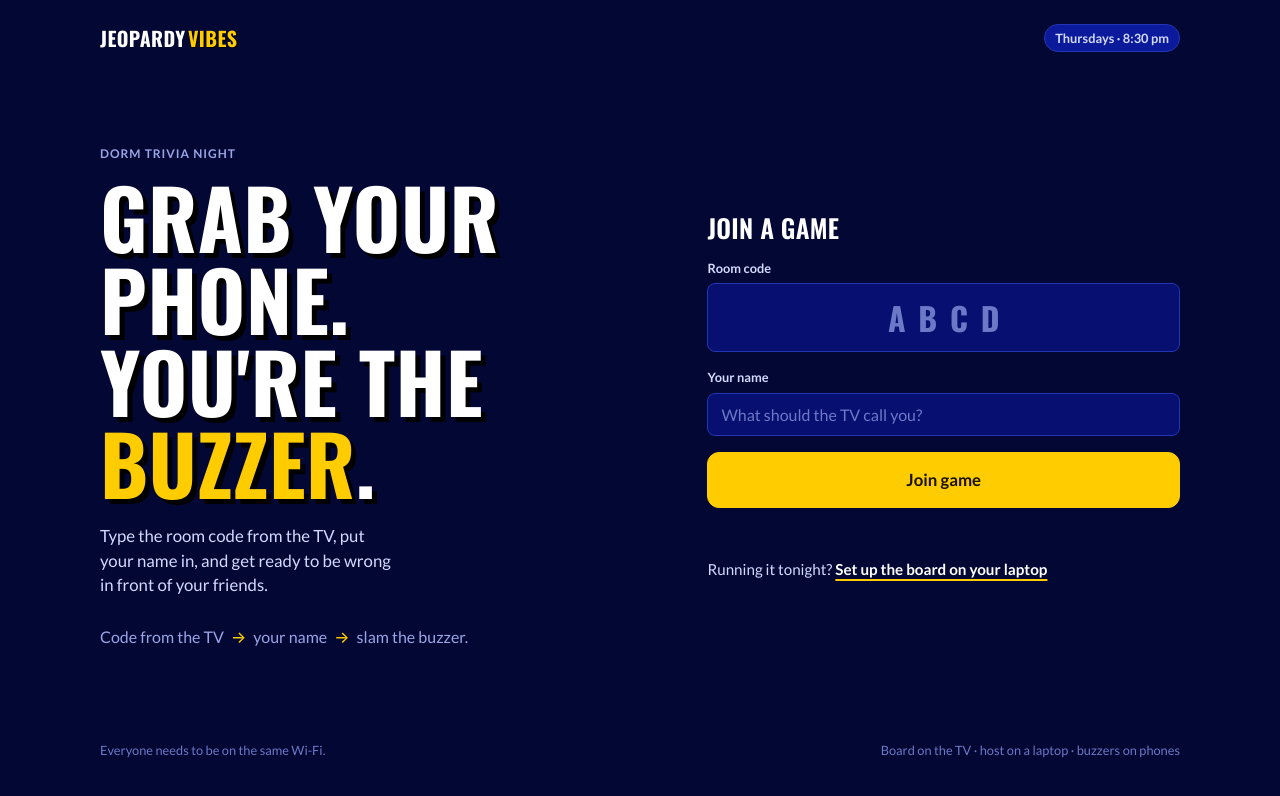
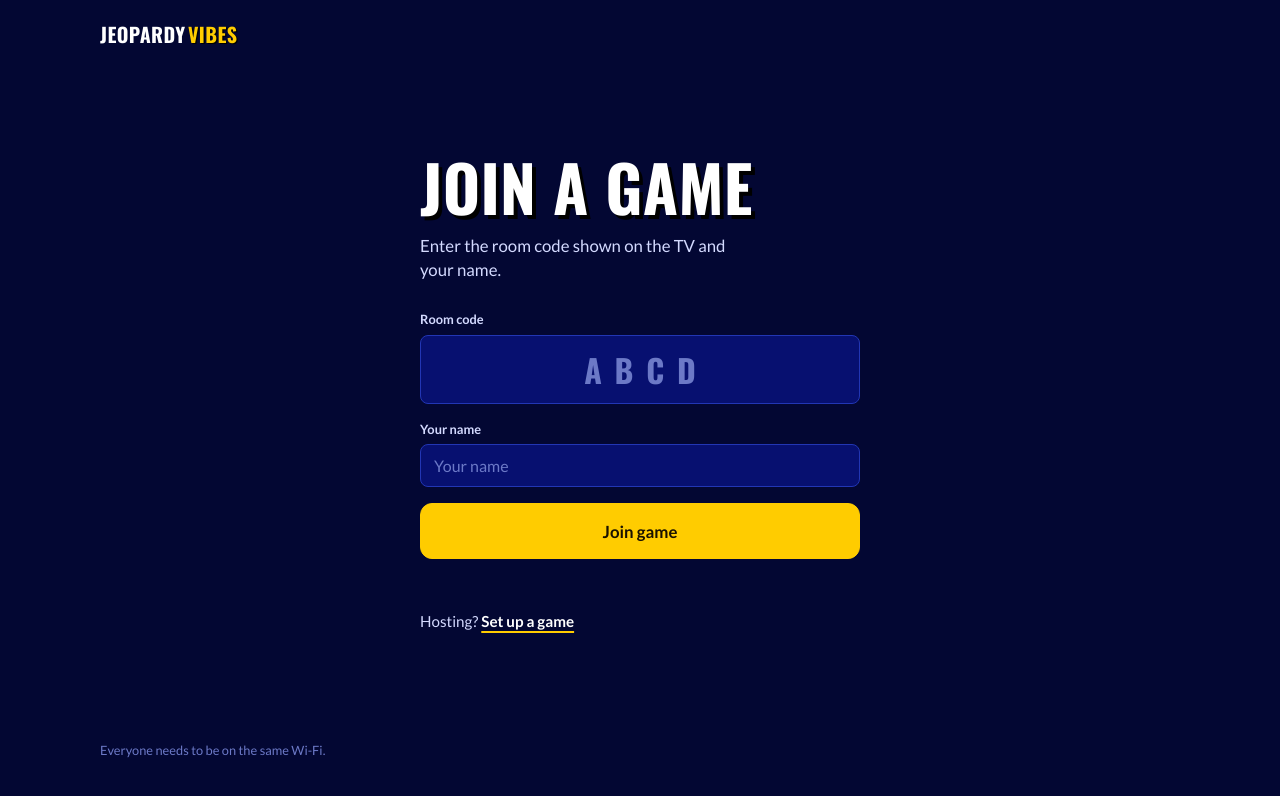
Before and after one commit to Gjones747/jeopardyVIBES, a website: page public/index.html in a window 1280 px wide. Drawn offline with Linux system fonts and the light colour scheme.

Commit message:
Simplify intro copy and landing layout; add board builder screenshots

```diff
--- a/public/index.html
+++ b/public/index.html
@@ -16,17 +16,13 @@
     .landing-top { display: flex; justify-content: space-between; align-items: center; }
     .landing-body {
       flex: 1;
-      display: grid;
-      grid-template-columns: 1.15fr 1fr;
-      gap: 64px;
-      align-items: center;
+      width: 100%; max-width: 440px; margin: 0 auto;
+      display: flex; flex-direction: column; justify-content: center;
+      gap: 28px;
       padding: 48px 0;
     }
-    .pitch .h1 { font-size: clamp(2.6rem, 6.4vw, 5.2rem); margin: 14px 0 20px; }
-    .pitch .h1 mark { background: none; color: var(--hi); }
-    .pitch .lede { max-width: 30ch; }
-    .how { margin-top: 28px; color: var(--muted); font-weight: 500; }
-    .how span { color: var(--hi); margin: 0 4px; }
+    .pitch .h1 { font-size: clamp(2.4rem, 5vw, 4rem); margin: 0 0 16px; }
+    .pitch .lede { max-width: 34ch; }
     .join-card { padding: 0; background: none; border: none; border-radius: 0; display: flex; flex-direction: column; gap: 16px; }
     .join-card input { background: var(--ink-2); }
     .join-card .h2 { font-size: 1.6rem; }
@@ -38,9 +34,8 @@
 
     @media (max-width: 860px) {
       .landing { padding: 18px 16px 28px; }
-      .landing-body { grid-template-columns: 1fr; gap: 28px; padding: 28px 0; align-items: start; }
-      .pitch .h1 { margin: 10px 0 12px; }
-      .how { display: none; }
+      .landing-body { justify-content: flex-start; gap: 24px; padding: 32px 0; }
+      .pitch .h1 { margin: 0 0 10px; }
     }
   </style>
 </head>
@@ -48,39 +43,34 @@
   <main class="landing">
     <header class="landing-top">
       <a class="wm" href="/">jeopardy<b>VIBES</b></a>
-      <span class="chip">Thursdays · 8:30 pm</span>
     </header>
 
     <section class="landing-body">
       <div class="pitch">
-        <div class="eyebrow">Dorm trivia night</div>
-        <h1 class="h1">Grab your phone.<br>You're the <mark>buzzer</mark>.</h1>
-        <p class="lede">Type the room code from the TV, put your name in, and get ready to be wrong in front of your friends.</p>
-        <p class="how">Code from the TV <span>→</span> your name <span>→</span> slam the buzzer.</p>
+        <h1 class="h1">Join a game</h1>
+        <p class="lede">Enter the room code shown on the TV and your name.</p>
       </div>
 
       <div>
         <form class="card join-card" onsubmit="event.preventDefault(); joinGame();">
-          <div class="h2">Join a game</div>
           <div>
             <label for="roomCode">Room code</label>
             <input type="text" id="roomCode" placeholder="ABCD" maxlength="4" class="code-input" autocomplete="off" autocapitalize="characters" spellcheck="false" inputmode="text">
           </div>
           <div>
             <label for="playerName">Your name</label>
-            <input type="text" id="playerName" placeholder="What should the TV call you?" maxlength="20" autocomplete="off">
+            <input type="text" id="playerName" placeholder="Your name" maxlength="20" autocomplete="off">
           </div>
           <button type="submit" class="btn btn-primary btn-lg btn-block">Join game</button>
           <div id="join-error" class="field-error" role="alert"></div>
         </form>
 
-        <a href="/host.html" class="host-link">Running it tonight? <b>Set up the board on your laptop</b></a>
+        <a href="/host.html" class="host-link">Hosting? <b>Set up a game</b></a>
       </div>
     </section>
 
     <footer class="landing-foot">
       <span>Everyone needs to be on the same Wi-Fi.</span>
-      <span>Board on the TV · host on a laptop · buzzers on phones</span>
     </footer>
   </main>
 
```
Also changed, not shown: public/board.html (+2 -3 lines), public/player.html (+1 -1 lines), README.md, docs/screenshots/host-build-empty.png (added), docs/screenshots/host-build.png (added), docs/screenshots/host-judging.png, docs/screenshots/landing.png, docs/screenshots/phone-buzzer.png, docs/screenshots/tv-board.png, docs/screenshots/tv-lobby.png.
